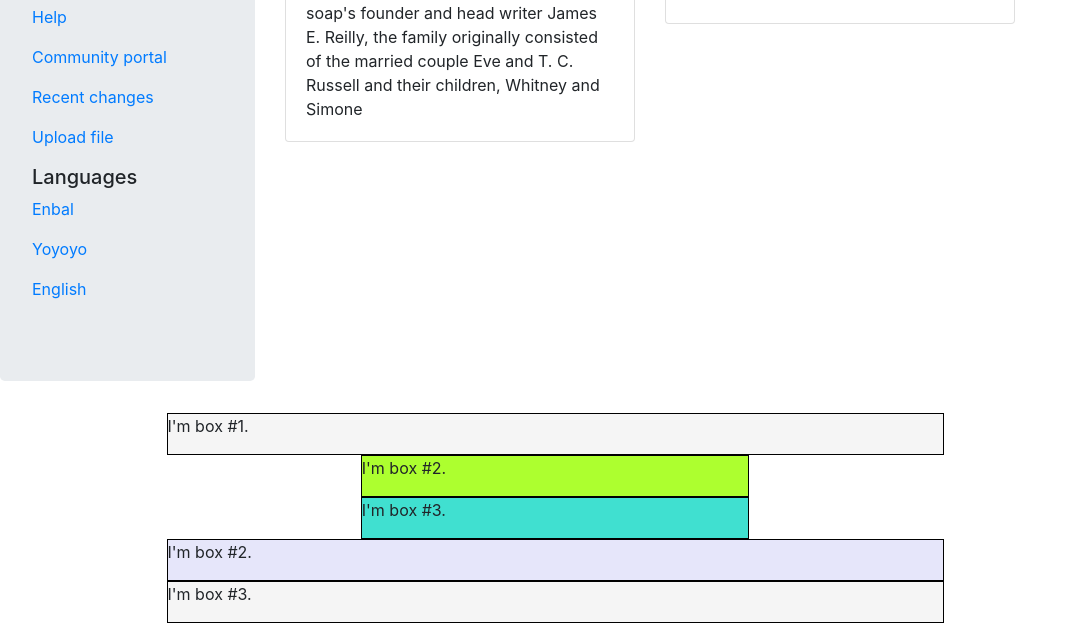
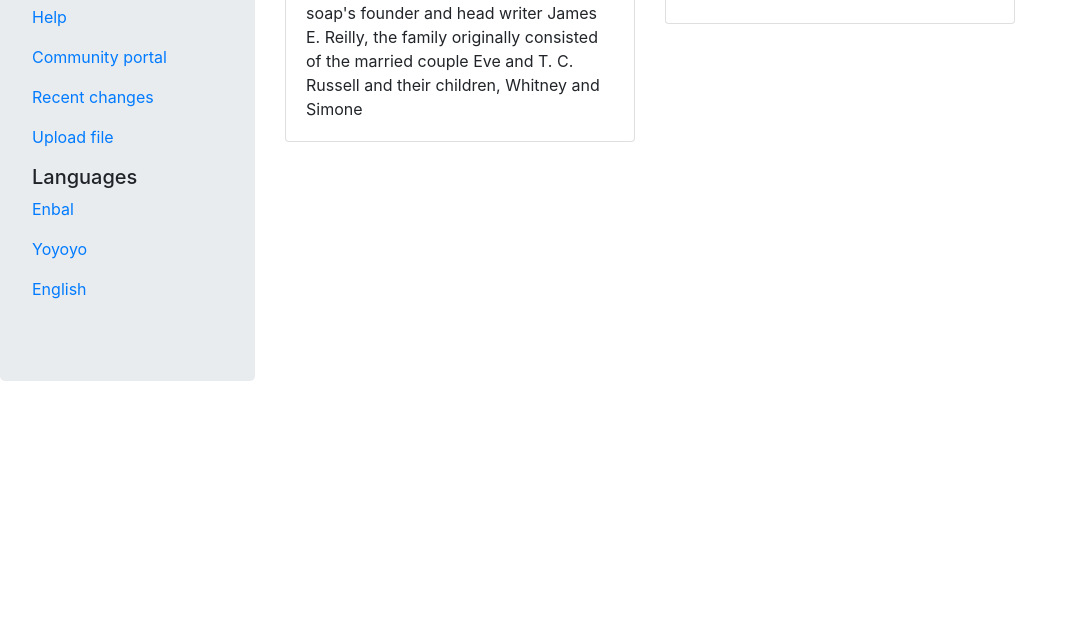
Before and after one commit to wdonovanseid/re-wikipedia-homepage, a plain HTML site: page index.html in a window 1280 px wide. Shown: the part 394-1017 px from the top of the page, without its empty margins (0-1078 px from the left). After the commit the page ends 807 px from the top, so only its background shows below. Drawn offline with Linux system fonts and the light colour scheme.

Commit message:
get rid of box thing and add readme

```diff
--- a/index.html
+++ b/index.html
@@ -52,13 +52,6 @@
       </div>
     </div>
   </div>
-  <div class="contentBody">
-    <div class="box1"><p>I'm box #1.</p></div>
-    <div class="box2"><p>I'm box #2.</p></div>
-    <div class="box3"><p>I'm box #3.</p></div>
-    <div class="box4"><p>I'm box #2.</p></div>
-    <div class="box5"><p>I'm box #3.</p></div>
-  </div>
   <footer></footer>
 </body>
 </html>
```
Also changed, not shown: 1 other file.
